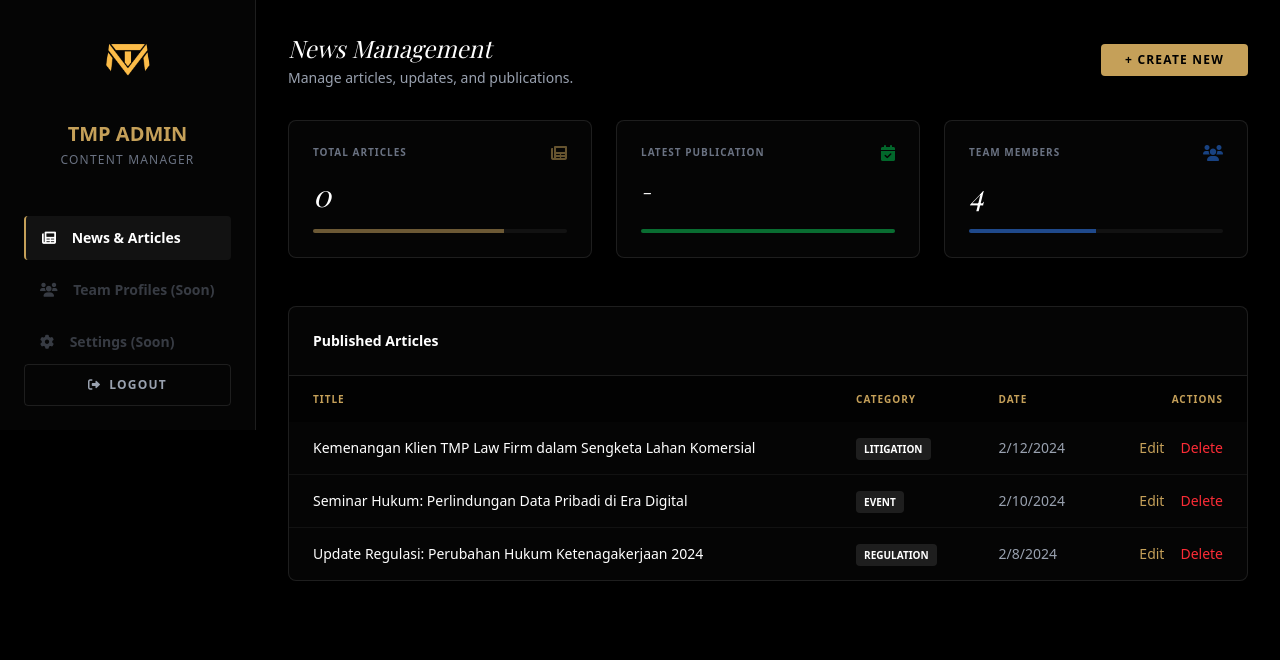
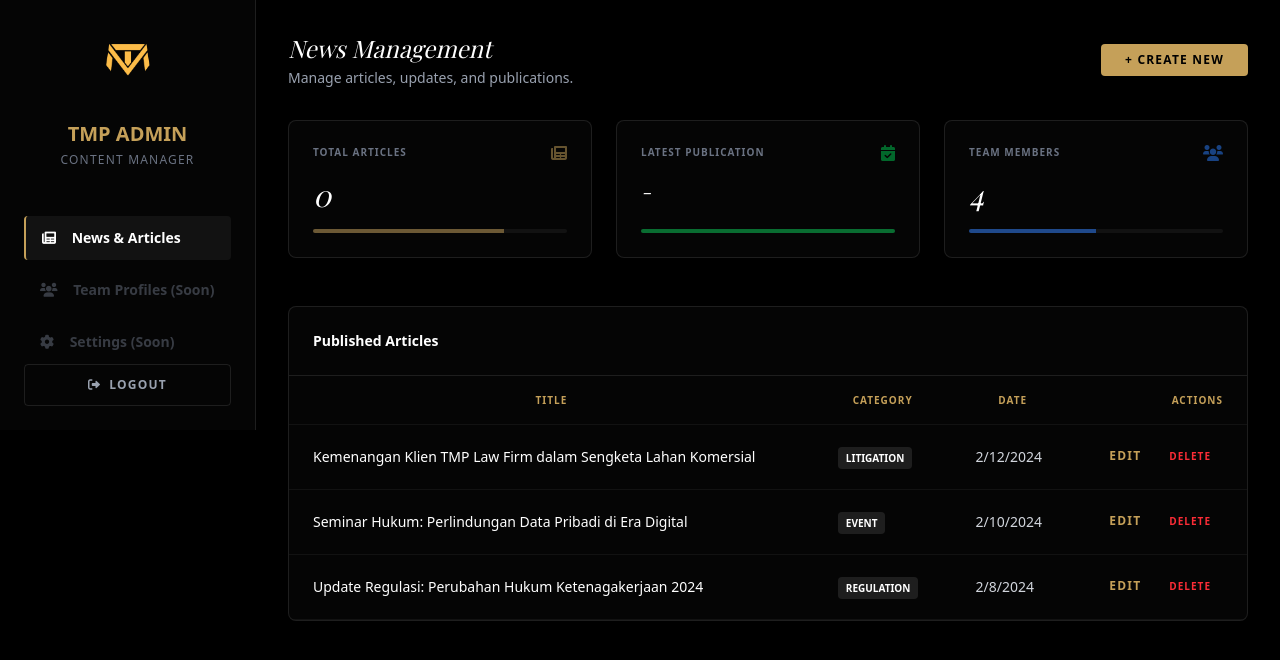
Before and after one commit to Urliketrash/tmp-lawyers-web, a Next.js app: page /admin/dashboard in a window 1280 px wide. Shown: the top 660 px of the page. Built offline with nearby package versions, Linux system fonts and the light colour scheme; no server answers; the database is empty; a web font is replaced by a local one.

Commit message:
feat: integrate shadcn-style Button, Input, Textarea, Select, Card, Table reusable UI components and refactor admin panel

```diff
--- a/src/components/admin/AdminNewsList.tsx
+++ b/src/components/admin/AdminNewsList.tsx
@@ -11,6 +11,15 @@ import { MOCK_NEWS } from "@/data/newsData";
 
 import ConfirmDialog from "./ConfirmDialog";
 import ActionLoader from "./ActionLoader";
+import {
+  Table,
+  TableHeader,
+  TableBody,
+  TableRow,
+  TableHead,
+  TableCell,
+} from "@/components/ui/table";
+import { Button } from "@/components/ui/button";
 
 export default function AdminNewsList() {
   const [news, setNews] = useState<NewsItem[]>([]);
@@ -122,42 +131,42 @@ export default function AdminNewsList() {
         <div className="p-6 border-b border-white/10 flex justify-between items-center">
             <h3 className="text-white font-bold text-sm">Published Articles</h3>
         </div>
-        <div className="overflow-x-auto">
-            <table className="w-full text-left text-sm text-gray-400">
-                <thead className="bg-black/50 text-tmp-gold text-[10px] uppercase tracking-widest font-bold">
-                    <tr>
-                        <th className="px-6 py-4">Title</th>
-                        <th className="px-6 py-4">Category</th>
-                        <th className="px-6 py-4">Date</th>
-                        <th className="px-6 py-4 text-right">Actions</th>
-                    </tr>
-                </thead>
-                <tbody className="divide-y divide-white/5">
+        <Table>
+            <TableHeader>
+                <TableRow>
+                    <TableHead>Title</TableHead>
+                    <TableHead>Category</TableHead>
+                    <TableHead>Date</TableHead>
+                    <TableHead className="text-right">Actions</TableHead>
+                </TableRow>
+            </TableHeader>
+            <TableBody>
                 {news.map((item) => (
-                        <tr key={item.id} className="hover:bg-white/5 transition-colors">
-                            <td className="px-6 py-4 text-white font-medium">{item.title}</td>
-                            <td className="px-6 py-4">
+                    <TableRow key={item.id}>
+                        <TableCell className="text-white font-medium">{item.title}</TableCell>
+                        <TableCell>
                             <span className="bg-white/10 text-white px-2 py-1 rounded text-[10px] uppercase font-bold">
                                 {item.category}
                             </span>
-                            </td>
-                            <td className="px-6 py-4">
+                        </TableCell>
+                        <TableCell>
                             {new Date(item.date).toLocaleDateString()}
-                            </td>
-                            <td className="px-6 py-4 text-right">
-                                <Link href={`/admin/news/edit?id=${item.id}`} className="text-tmp-gold hover:text-white mr-4 transition-colors">Edit</Link>
-                                <button
+                        </TableCell>
+                        <TableCell className="text-right">
+                            <Link href={`/admin/news/edit?id=${item.id}`} className="text-tmp-gold hover:text-white mr-4 transition-colors font-bold text-xs uppercase tracking-widest">Edit</Link>
+                            <Button
+                                variant="ghost"
+                                size="sm"
                                 onClick={() => handleDeleteClick(item.id)}
-                                    className="text-red-500 hover:text-red-400 transition-colors"
+                                className="text-red-500 hover:text-red-400 hover:bg-red-500/10 font-bold"
                             >
                                 Delete
-                                </button>
-                            </td>
-                        </tr>
+                            </Button>
+                        </TableCell>
+                    </TableRow>
                 ))}
-                </tbody>
-            </table>
-        </div>
+            </TableBody>
+        </Table>
     </div>
   );
 }
--- /dev/null
+++ b/src/components/ui/button.tsx
@@ -0,0 +1,49 @@
+import * as React from "react";
+
+/**
+ * Props for the Button component.
+ */
+export interface ButtonProps extends React.ButtonHTMLAttributes<HTMLButtonElement> {
+  /** Visual variant of the button */
+  variant?: "default" | "destructive" | "outline" | "secondary" | "ghost" | "link" | "gold";
+  /** Size variant of the button */
+  size?: "default" | "sm" | "lg" | "icon";
+}
+
+/**
+ * Reusable Button component designed in accordance with shadcn/ui guidelines,
+ * tailored for the dark gold theme.
+ */
+export const Button = React.forwardRef<HTMLButtonElement, ButtonProps>(
+  ({ className = "", variant = "default", size = "default", ...props }, ref) => {
+    const baseStyles =
+      "inline-flex items-center justify-center gap-2 whitespace-nowrap rounded-md text-xs font-bold uppercase tracking-widest transition-all focus-visible:outline-none focus-visible:ring-1 focus-visible:ring-tmp-gold disabled:pointer-events-none disabled:opacity-50 [&_svg]:pointer-events-none [&_svg]:size-4 [&_svg]:shrink-0 cursor-pointer select-none";
+
+    const variantStyles = {
+      default: "bg-white text-black hover:bg-white/90 shadow",
+      destructive: "bg-red-600 text-white hover:bg-red-500 shadow-sm",
+      outline: "border border-white/10 bg-transparent text-gray-300 hover:bg-white/10 hover:text-white",
+      secondary: "bg-white/10 text-white hover:bg-white/20",
+      ghost: "text-gray-400 hover:bg-white/10 hover:text-white",
+      link: "text-tmp-gold underline-offset-4 hover:underline normal-case tracking-normal font-normal",
+      gold: "bg-tmp-gold text-black hover:bg-white",
+    };
+
+    const sizeStyles = {
+      default: "h-10 px-6 py-2.5",
+      sm: "h-8 rounded px-3 text-[10px]",
+      lg: "h-12 rounded-md px-8 text-sm",
+      icon: "h-9 w-9 p-0",
+    };
+
+    return (
+      <button
+        ref={ref}
+        className={`${baseStyles} ${variantStyles[variant]} ${sizeStyles[size]} ${className}`}
+        {...props}
+      />
+    );
+  }
+);
+
+Button.displayName = "Button";
--- /dev/null
+++ b/src/components/ui/input.tsx
@@ -0,0 +1,21 @@
+import * as React from "react";
+
+export interface InputProps extends React.InputHTMLAttributes<HTMLInputElement> {}
+
+/**
+ * Reusable Input component based on shadcn/ui styles.
+ */
+export const Input = React.forwardRef<HTMLInputElement, InputProps>(
+  ({ className = "", type = "text", ...props }, ref) => {
+    return (
+      <input
+        type={type}
+        ref={ref}
+        className={`flex h-12 w-full rounded-md border border-white/10 bg-tmp-black px-4 py-3 text-sm text-white placeholder:text-gray-600 focus:outline-none focus:border-tmp-gold transition-colors disabled:cursor-not-allowed disabled:opacity-50 file:border-0 file:bg-transparent file:text-sm file:font-semibold file:text-tmp-gold ${className}`}
+        {...props}
+      />
+    );
+  }
+);
+
+Input.displayName = "Input";
--- /dev/null
+++ b/src/components/ui/select.tsx
@@ -0,0 +1,27 @@
+import * as React from "react";
+
+export interface SelectProps extends React.SelectHTMLAttributes<HTMLSelectElement> {}
+
+/**
+ * Reusable Select dropdown component styled in the spirit of shadcn/ui.
+ */
+export const Select = React.forwardRef<HTMLSelectElement, SelectProps>(
+  ({ className = "", children, ...props }, ref) => {
+    return (
+      <div className="relative w-full">
+        <select
+          ref={ref}
+          className={`flex h-12 w-full rounded-md border border-white/10 bg-tmp-black px-4 py-3 pr-10 text-sm text-white focus:outline-none focus:border-tmp-gold transition-colors disabled:cursor-not-allowed disabled:opacity-50 appearance-none ${className}`}
+          {...props}
+        >
+          {children}
+        </select>
+        <div className="absolute right-4 top-1/2 -translate-y-1/2 pointer-events-none text-gray-500">
+          <i className="fas fa-chevron-down text-xs"></i>
+        </div>
+      </div>
+    );
+  }
+);
+
+Select.displayName = "Select";
--- /dev/null
+++ b/src/components/ui/table.tsx
@@ -0,0 +1,76 @@
+import * as React from "react";
+
+export const Table = React.forwardRef<HTMLTableElement, React.HTMLAttributes<HTMLTableElement>>(
+  ({ className = "", ...props }, ref) => (
+    <div className="relative w-full overflow-auto">
+      <table
+        ref={ref}
+        className={`w-full caption-bottom text-sm ${className}`}
+        {...props}
+      />
+    </div>
+  )
+);
+Table.displayName = "Table";
+
+export const TableHeader = React.forwardRef<HTMLTableSectionElement, React.HTMLAttributes<HTMLTableSectionElement>>(
+  ({ className = "", ...props }, ref) => (
+    <thead ref={ref} className={`[&_tr]:border-b border-white/10 ${className}`} {...props} />
+  )
+);
+TableHeader.displayName = "TableHeader";
+
+export const TableBody = React.forwardRef<HTMLTableSectionElement, React.HTMLAttributes<HTMLTableSectionElement>>(
+  ({ className = "", ...props }, ref) => (
+    <tbody
+      ref={ref}
+      className={`divide-y divide-white/5 ${className}`}
+      {...props}
+    />
+  )
+);
+TableBody.displayName = "TableBody";
+
+export const TableFooter = React.forwardRef<HTMLTableSectionElement, React.HTMLAttributes<HTMLTableSectionElement>>(
+  ({ className = "", ...props }, ref) => (
+    <tfoot
+      ref={ref}
+      className={`border-t border-white/10 bg-black/50 font-medium [&_tr]:last-child:border-0 ${className}`}
+      {...props}
+    />
+  )
+);
+TableFooter.displayName = "TableFooter";
+
+export const TableRow = React.forwardRef<HTMLTableRowElement, React.HTMLAttributes<HTMLTableRowElement>>(
+  ({ className = "", ...props }, ref) => (
+    <tr
+      ref={ref}
+      className={`border-b border-white/5 transition-colors hover:bg-white/5 ${className}`}
+      {...props}
+    />
+  )
+);
+TableRow.displayName = "TableRow";
+
+export const TableHead = React.forwardRef<HTMLTableCellElement, React.ThHTMLAttributes<HTMLTableCellElement>>(
+  ({ className = "", ...props }, ref) => (
+    <th
+      ref={ref}
+      className={`h-12 px-6 align-middle font-bold text-tmp-gold text-[10px] uppercase tracking-widest ${className}`}
+      {...props}
+    />
+  )
+);
+TableHead.displayName = "TableHead";
+
+export const TableCell = React.forwardRef<HTMLTableCellElement, React.TdHTMLAttributes<HTMLTableCellElement>>(
+  ({ className = "", ...props }, ref) => (
+    <td
+      ref={ref}
+      className={`px-6 py-4 align-middle text-gray-300 ${className}`}
+      {...props}
+    />
+  )
+);
+TableCell.displayName = "TableCell";
--- /dev/null
+++ b/src/components/ui/textarea.tsx
@@ -0,0 +1,20 @@
+import * as React from "react";
+
+export interface TextareaProps extends React.TextareaHTMLAttributes<HTMLTextAreaElement> {}
+
+/**
+ * Reusable Textarea component based on shadcn/ui styles.
+ */
+export const Textarea = React.forwardRef<HTMLTextAreaElement, TextareaProps>(
+  ({ className = "", ...props }, ref) => {
+    return (
+      <textarea
+        ref={ref}
+        className={`flex min-h-[80px] w-full rounded-md border border-white/10 bg-tmp-black px-4 py-3 text-sm text-white placeholder:text-gray-600 focus:outline-none focus:border-tmp-gold transition-colors disabled:cursor-not-allowed disabled:opacity-50 ${className}`}
+        {...props}
+      />
+    );
+  }
+);
+
+Textarea.displayName = "Textarea";
```
Also changed, not shown: src/components/admin/AdminTeamList.tsx (+41 -30 lines), src/components/ui/card.tsx (added, +63 -0 lines). Lines whose indentation alone changed are shown as unchanged.
